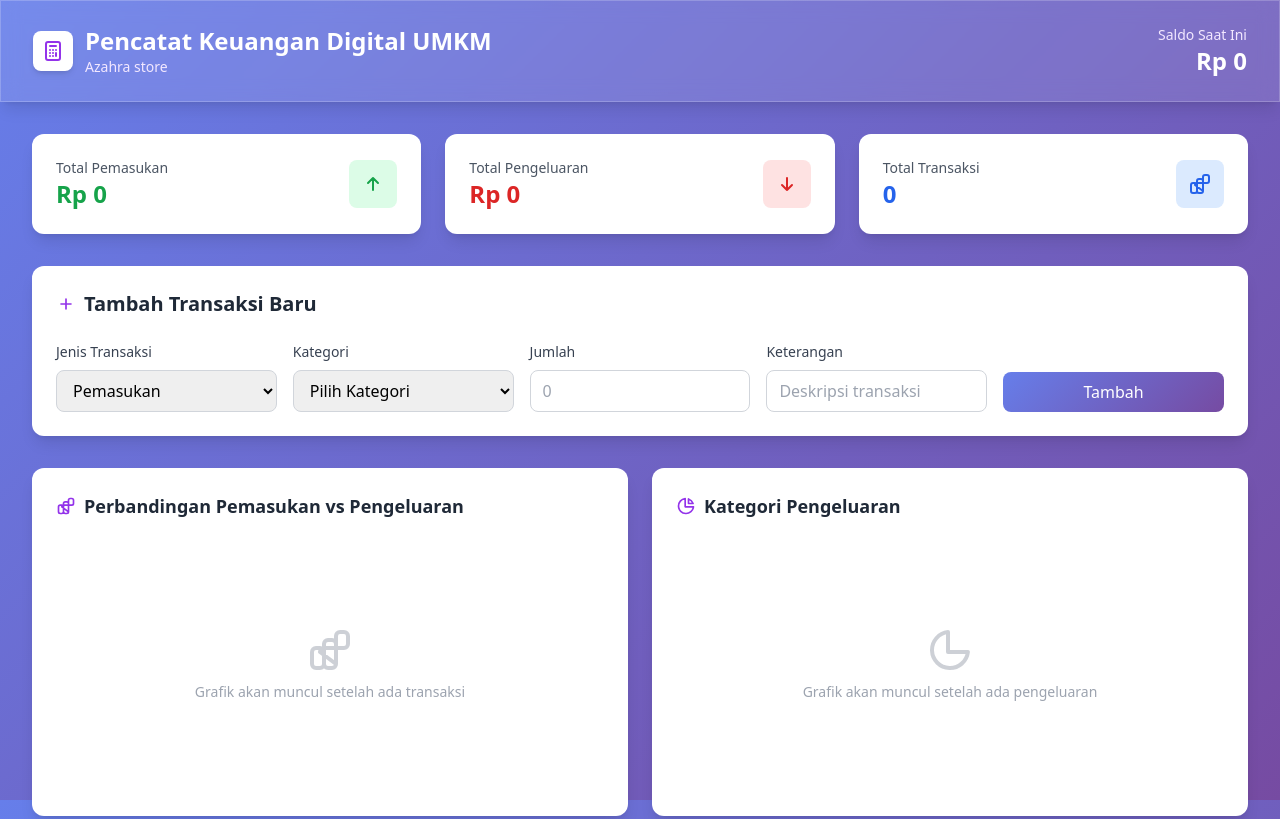
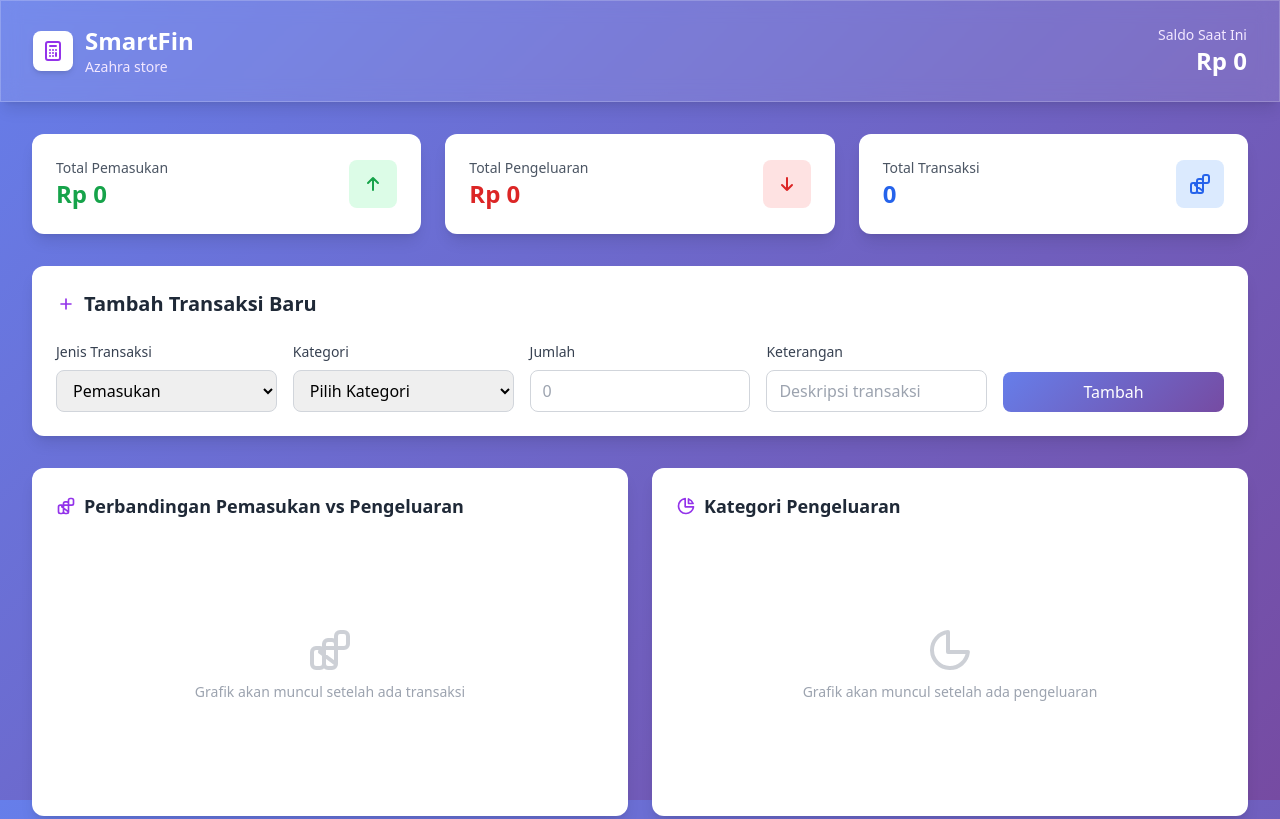
Before and after one commit to dicky2103/pencatatan-keuangan, a plain HTML site: page index.html in a window 1280 px wide. Shown: the top 819 px of the page. Drawn offline with nearby package versions, Linux system fonts and the light colour scheme.

Commit message:
Update index.html

```diff
--- a/index.html
+++ b/index.html
@@ -3,7 +3,7 @@
  <head>
   <meta charset="UTF-8">
   <meta name="viewport" content="width=device-width, initial-scale=1.0">
-  <title>Pencatat Keuangan Digital UMKM</title>
+  <title>SmartFin </title>
   <script src="https://cdn.tailwindcss.com"></script>
   <script src="https://cdn.jsdelivr.net/npm/chart.js"></script>
   <script src="/_sdk/data_sdk.js"></script>
@@ -22,7 +22,7 @@
         </svg>
        </div>
        <div>
-        <h1 id="app-title" class="text-2xl font-bold text-white">Pencatat Keuangan Digital UMKM</h1>
+        <h1 id="app-title" class="text-2xl font-bold text-white">SmartFin</h1>
         <p id="business-name" class="text-purple-100 text-sm">Azahra store</p>
        </div>
       </div>
```
